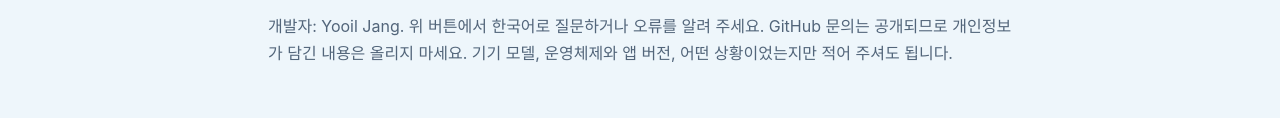
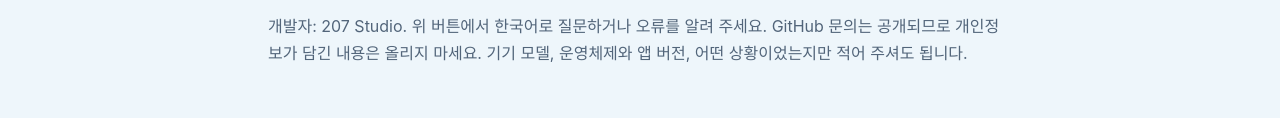
Before and after one commit to 207studio/stonewars, a plain HTML site: page support.html in a window 1280 px wide. Shown: the part 1292-1410 px from the top of the page. Drawn offline with Linux system fonts and the light colour scheme.

Commit message:
support: Korean developer line names 207 Studio

```diff
--- a/support.html
+++ b/support.html
@@ -5,5 +5,5 @@
 <section id="rules"><h2>How to win</h2><p>The board is 15×15. Win by placing exactly five stones in a row, or by reaching ten kills. Six or more in a row cannot be placed. Stones are drawn at random from eight classes, and each class has its own skill.</p><p class="ko" lang="ko">보드는 15×15입니다. 정확히 5목을 만들거나 10킬을 달성하면 승리하고, 6목 이상은 놓을 수 없습니다. 돌은 여덟 병과에서 무작위로 주어지며 병과마다 스킬이 다릅니다.</p></section>
 <section id="nearby"><h2>Playing with a nearby device</h2><p>Nearby play is still being tested on real devices and may change.</p><ol><li>Both devices need the same StoneWars version and Wi-Fi and Bluetooth turned on.</li><li>Choose <strong>가까이서 둘이</strong>, create an invitation and share it by AirDrop or as a file.</li><li>On the other device open the invitation file. Allow local network access when asked.</li></ol><p>The match runs directly between the two devices. If the versions differ, the app tells you and does not connect.</p><p class="ko" lang="ko">가까운 기기 대전은 실제 기기에서 시험 중입니다. 두 기기 모두 같은 버전의 앱이 필요하고 Wi-Fi와 Bluetooth가 켜져 있어야 합니다. 초대 파일을 AirDrop 등으로 공유해 열면 연결됩니다. 로컬 네트워크 권한을 허용해 주세요. 버전이 다르면 연결하지 않고 안내합니다.</p></section>
 <section id="requirements"><h2>Requirements</h2><p>iOS and iPadOS 18 or later, or macOS 15 or later.</p></section>
-<section id="contact"><h2>Contact / 문의</h2><p>StoneWars is developed by 207 Studio. Use the support tracker for questions, problems and privacy requests. Korean and English are welcome.</p><p><a class="button primary" href="https://github.com/207studio/stonewars/issues/new">Open a support request</a></p><p class="ko" lang="ko">개발자: Yooil Jang. 위 버튼에서 한국어로 질문하거나 오류를 알려 주세요. GitHub 문의는 공개되므로 개인정보가 담긴 내용은 올리지 마세요. 기기 모델, 운영체제와 앱 버전, 어떤 상황이었는지만 적어 주셔도 됩니다.</p></section></main>
+<section id="contact"><h2>Contact / 문의</h2><p>StoneWars is developed by 207 Studio. Use the support tracker for questions, problems and privacy requests. Korean and English are welcome.</p><p><a class="button primary" href="https://github.com/207studio/stonewars/issues/new">Open a support request</a></p><p class="ko" lang="ko">개발자: 207 Studio. 위 버튼에서 한국어로 질문하거나 오류를 알려 주세요. GitHub 문의는 공개되므로 개인정보가 담긴 내용은 올리지 마세요. 기기 모델, 운영체제와 앱 버전, 어떤 상황이었는지만 적어 주셔도 됩니다.</p></section></main>
 <footer><span>© 2026 207 Studio</span><a href="privacy.html">Privacy / 개인정보</a></footer></body></html>
```
